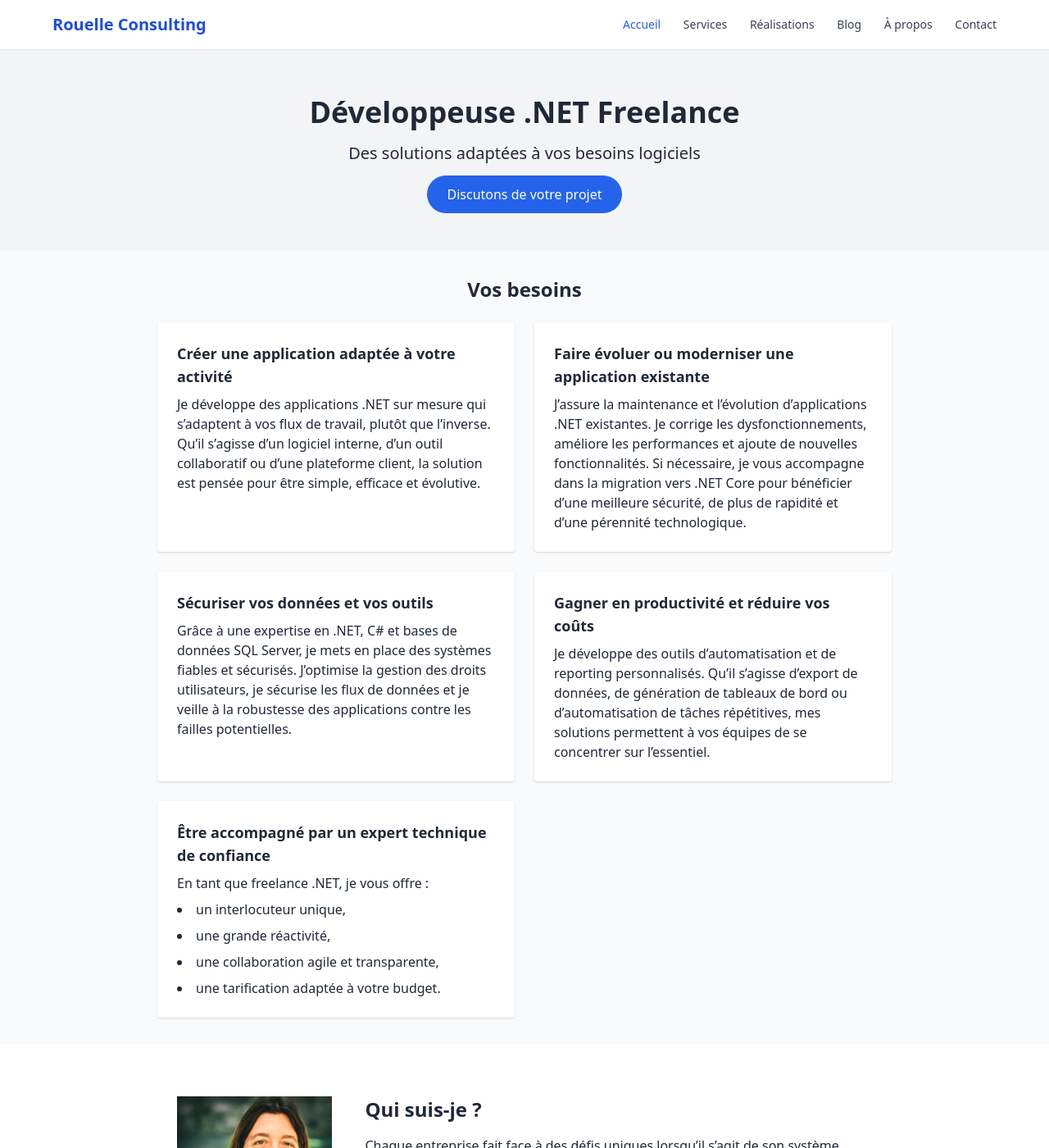
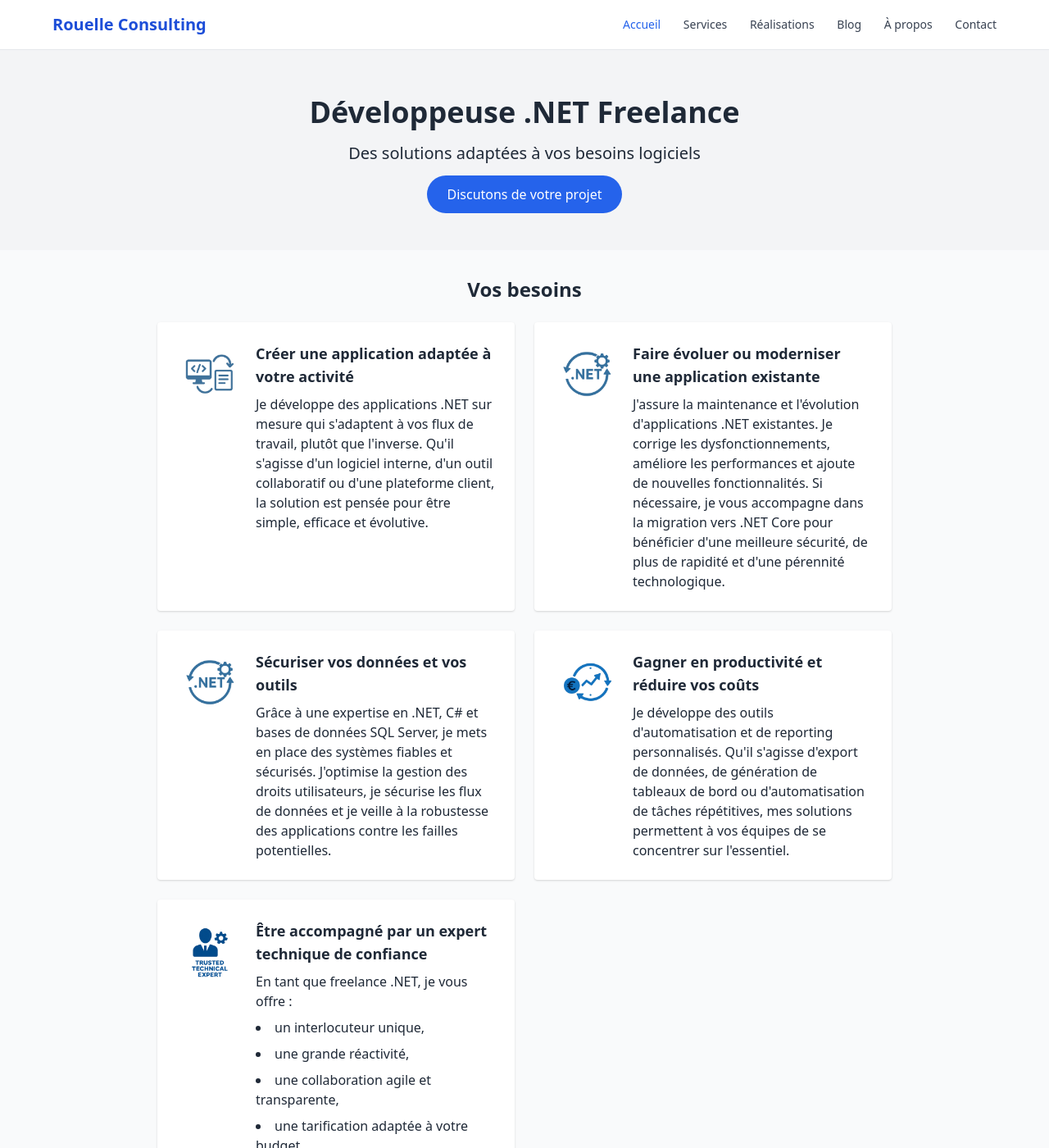
Before and after one commit to nrouelle/rouelleconsulting, a Jekyll site: the page index.html, which Jekyll copies as it is, in a window 1280 px wide and 1400 px high. Shown: the whole window at 82% size. Built offline with Jekyll 4.4.1, drawn with Linux system fonts in a browser that asks for light colours.

Commit message:
add logo to services

```diff
--- a/index.html
+++ b/index.html
@@ -144,23 +144,56 @@
             <h2 class="text-2xl font-bold mb-6 text-center">Vos besoins</h2>
             <div class="grid gap-6 md:grid-cols-2">
                 <div class="bg-white p-6 rounded shadow">
+                    <div class="flex gap-4">
+                        <div class="flex-shrink-0">
+                            <img src="./images/logo_workflow.png" alt="" class="w-20 h-20" />
+                        </div>
+                        <div>
                             <h3 class="font-semibold text-lg mb-2">Créer une application adaptée à votre activité</h3>
-                    <p>Je développe des applications .NET sur mesure qui s’adaptent à vos flux de travail, plutôt que l’inverse. Qu’il s’agisse d’un logiciel interne, d’un outil collaboratif ou d’une plateforme client, la solution est pensée pour être simple, efficace et évolutive.</p>
+                            <p>Je développe des applications .NET sur mesure qui s'adaptent à vos flux de travail, plutôt que l'inverse. Qu'il s'agisse d'un logiciel interne, d'un outil collaboratif ou d'une plateforme client, la solution est pensée pour être simple, efficace et évolutive.</p>
+                        </div>
+                    </div>
                 </div>
                 <div class="bg-white p-6 rounded shadow">
+                    <div class="flex gap-4">
+                        <div class="flex-shrink-0">
+                            <img src="./images/logo_modern_dotnet.png" alt="" class="w-20 h-20" />
+                        </div>
+                        <div>
                             <h3 class="font-semibold text-lg mb-2">Faire évoluer ou moderniser une application existante</h3>
-                    <p>J’assure la maintenance et l’évolution d’applications .NET existantes. Je corrige les dysfonctionnements, améliore les performances et ajoute de nouvelles fonctionnalités.
-Si nécessaire, je vous accompagne dans la migration vers .NET Core pour bénéficier d’une meilleure sécurité, de plus de rapidité et d’une pérennité technologique.  </p>
+                            <p>J'assure la maintenance et l'évolution d'applications .NET existantes. Je corrige les dysfonctionnements, améliore les performances et ajoute de nouvelles fonctionnalités.
+Si nécessaire, je vous accompagne dans la migration vers .NET Core pour bénéficier d'une meilleure sécurité, de plus de rapidité et d'une pérennité technologique.  </p>
+                        </div>
+                    </div>
                 </div>
                 <div class="bg-white p-6 rounded shadow">
+                    <div class="flex gap-4">
+                        <div class="flex-shrink-0">
+                            <img src="./images/logo_security.png" alt="" class="w-20 h-20" />
+                        </div>
+                        <div>
                             <h3 class="font-semibold text-lg mb-2">Sécuriser vos données et vos outils</h3>
-                    <p>Grâce à une expertise en .NET, C# et bases de données SQL Server, je mets en place des systèmes fiables et sécurisés. J’optimise la gestion des droits utilisateurs, je sécurise les flux de données et je veille à la robustesse des applications contre les failles potentielles.</p>
+                            <p>Grâce à une expertise en .NET, C# et bases de données SQL Server, je mets en place des systèmes fiables et sécurisés. J'optimise la gestion des droits utilisateurs, je sécurise les flux de données et je veille à la robustesse des applications contre les failles potentielles.</p>
+                        </div>
+                    </div>
                 </div>
                 <div class="bg-white p-6 rounded shadow">
+                    <div class="flex gap-4">
+                        <div class="flex-shrink-0">
+                            <img src="./images/logo_productivity.png" alt="" class="w-20 h-20" />
+                        </div>
+                        <div>
                             <h3 class="font-semibold text-lg mb-2">Gagner en productivité et réduire vos coûts</h3>
-                    <p>Je développe des outils d’automatisation et de reporting personnalisés. Qu’il s’agisse d’export de données, de génération de tableaux de bord ou d’automatisation de tâches répétitives, mes solutions permettent à vos équipes de se concentrer sur l’essentiel.</p>
+                            <p>Je développe des outils d'automatisation et de reporting personnalisés. Qu'il s'agisse d'export de données, de génération de tableaux de bord ou d'automatisation de tâches répétitives, mes solutions permettent à vos équipes de se concentrer sur l'essentiel.</p>
+                        </div>
+                    </div>
                 </div>
                 <div class="bg-white p-6 rounded shadow">
+                    <div class="flex gap-4">
+                        <div class="flex-shrink-0">
+                            <img src="./images/logo_trusted_expert.png" alt="" class="w-20 h-20" />
+                        </div>
+                        <div>
                             <h3 class="font-semibold text-lg mb-2">Être accompagné par un expert technique de confiance</h3>
                             <p>En tant que freelance .NET, je vous offre :</p>
                             <ul class="list-disc list-inside space-y-2 mt-2">
@@ -169,6 +202,8 @@ Si nécessaire, je vous accompagne dans la migration vers .NET Core pour bénéf
                                 <li>une collaboration agile et transparente,</li>
                                 <li>une tarification adaptée à votre budget.</li>
                             </ul>
+                        </div>
+                    </div>
                 </div>
             </div>
         </div>
```
Also changed, not shown: images/logo_modern_dotnet.png (added), images/logo_productivity.png (added), images/logo_security.png (added), images/logo_trusted_expert.png (added), images/logo_workflow.png (added). Lines whose indentation alone changed are shown as unchanged.
